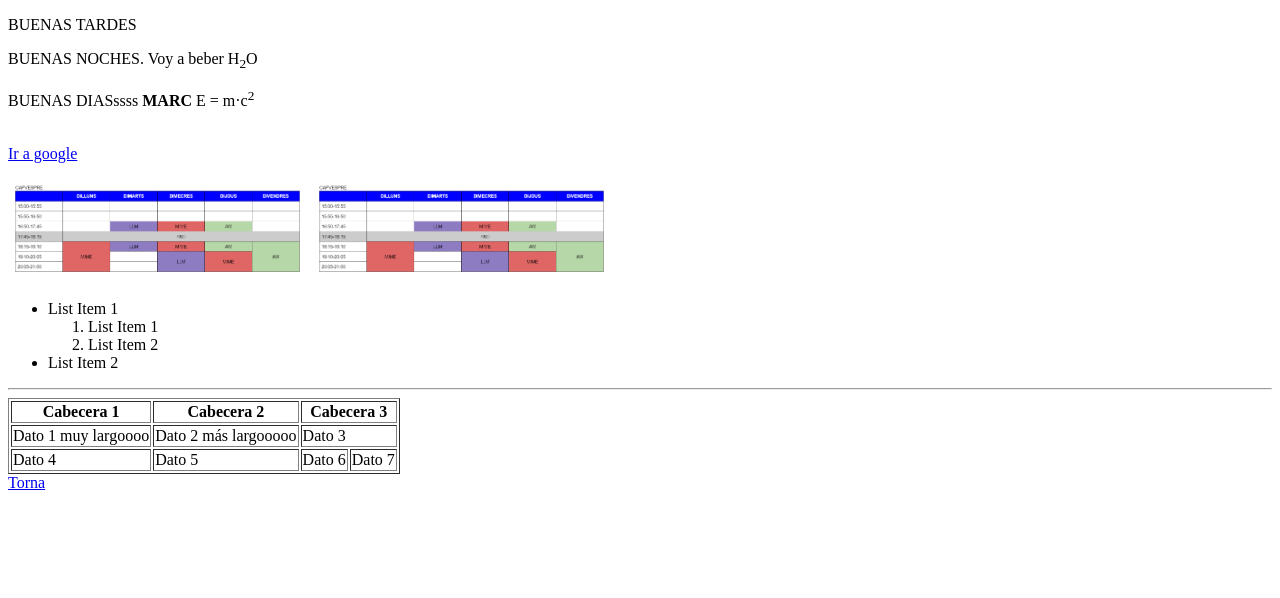
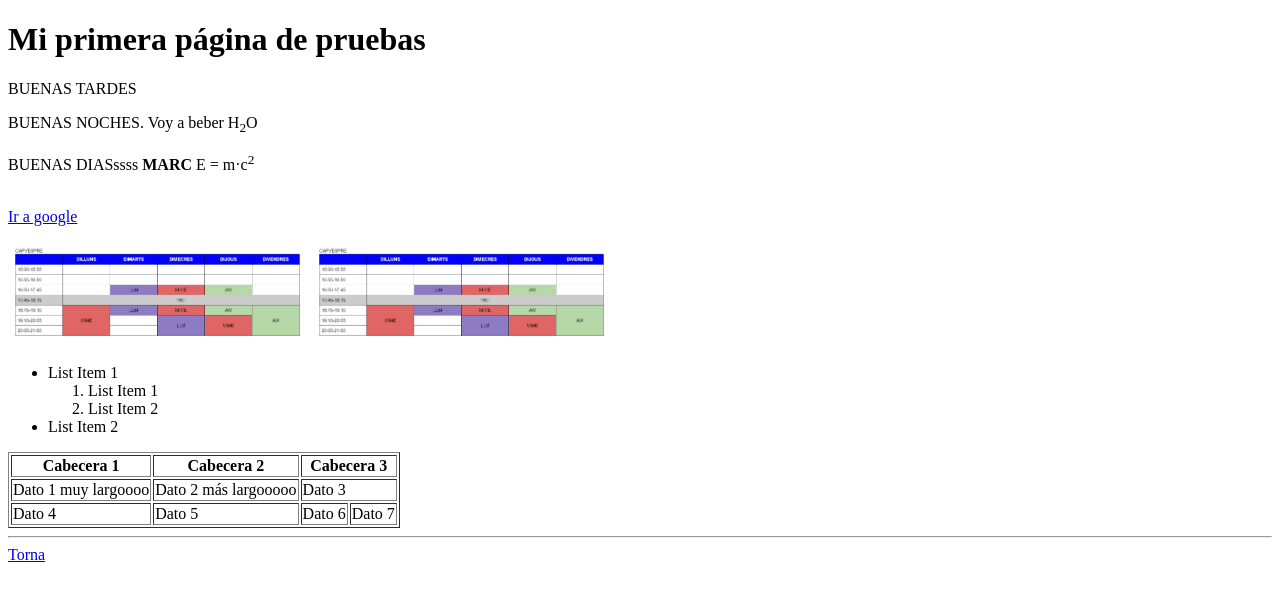
Before and after one commit to dmartinez82/AplicacionsWeb23, a plain HTML site: page pruebas.html in a window 1280 px wide. Drawn offline with Linux system fonts and the light colour scheme.

Commit message:
uso de tags semánticos

```diff
--- a/pruebas.html
+++ b/pruebas.html
@@ -10,6 +10,11 @@
 
 <body>
 
+    <header>
+        <h1>Mi primera página de pruebas</h1>
+    </header>
+
+    <main>
         <!-- ESTO ES UN FICHERO DE PRUEBAS, NO ME HAGAS MUCHO CASO -->
         <p title="PRUEBASSS">BUENAS TARDES</p>
         <p>BUENAS NOCHES. Voy a beber H<sub>2</sub>O</p>
@@ -39,7 +44,6 @@
             <li>List Item 2</li>
         </ul>
 
-    <hr>
 
         <table border="1">
             <thead>
@@ -68,9 +72,15 @@
 
 
         </table>
+    </main>
+
+    <footer>
+
+        <hr>
+        <a href="./index.html">Torna</a>
+    </footer>
 
 
-    <a href="./index.html">Torna</a>
 </body>
 
 </html>
```
Lines whose indentation alone changed are shown as unchanged.
